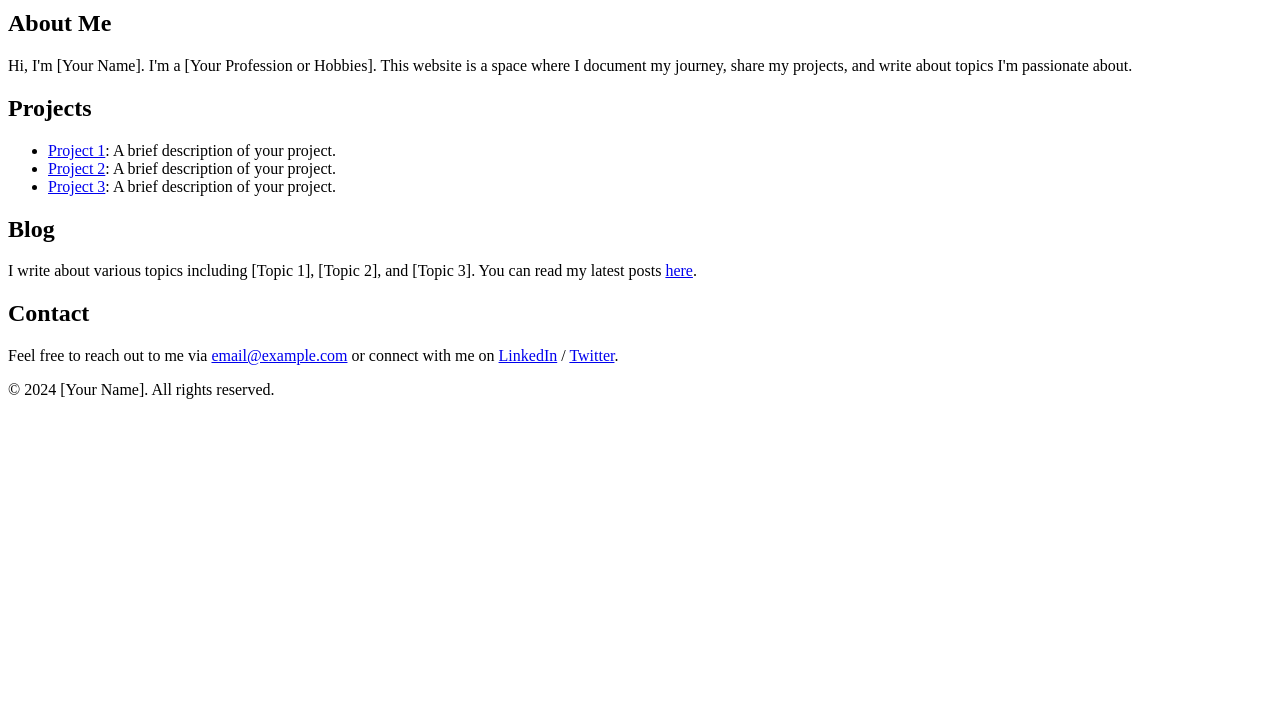
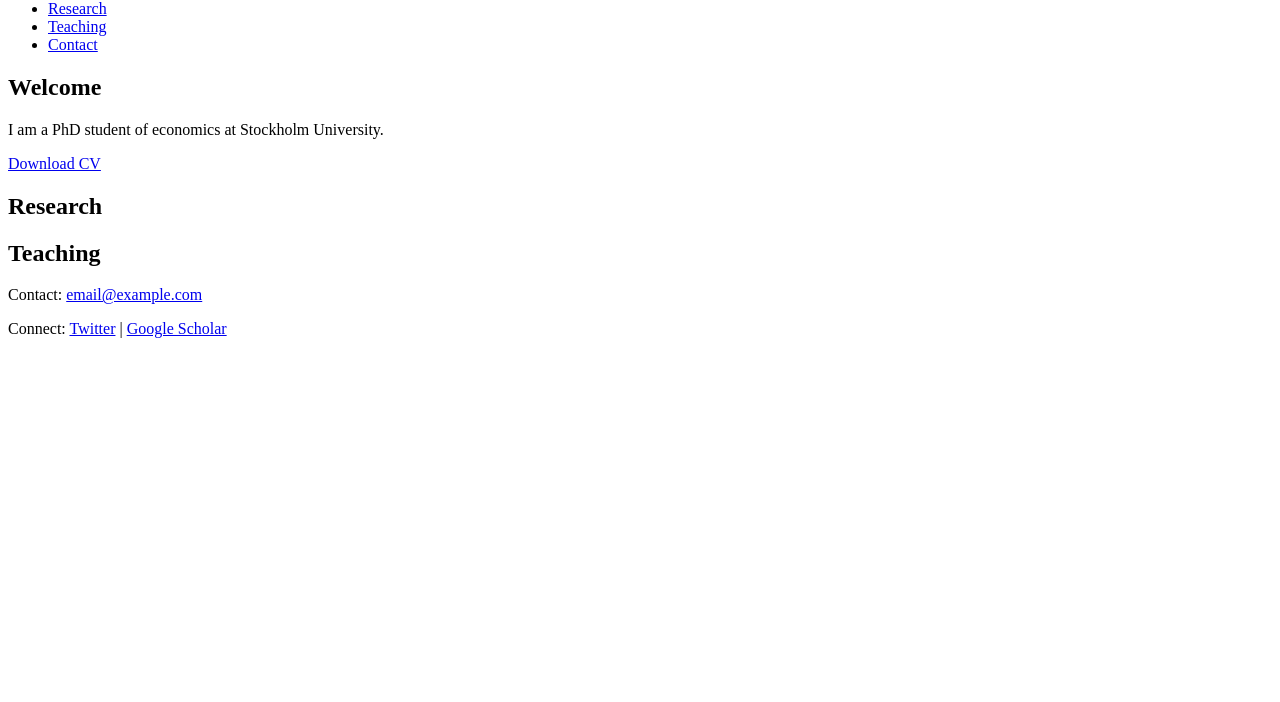
Before and after one commit to M-Naderitabar/M-Naderitabar.github.io, a plain HTML site: page index.html in a window 1280 px wide. Shown: the part 98-800 px from the top of the page. Drawn offline with Linux system fonts and the light colour scheme.

Commit message:
Update index.html

```diff
--- a/index.html
+++ b/index.html
@@ -3,49 +3,41 @@
 <head>
     <meta charset="UTF-8">
     <meta name="viewport" content="width=device-width, initial-scale=1.0">
-    <title>My Personal Website</title>
-    <link rel="stylesheet" href="styles.css"> <!-- Link to your CSS file -->
+    <title>Mohammad Naderitabar</title>
+    <link rel="stylesheet" href="styles.css">
 </head>
 <body>
     <header>
+        <h1>Mohammad Hoseini</h1>
         <nav>
             <ul>
-                <li><a href="#about">About Me</a></li>
-                <li><a href="#projects">Projects</a></li>
-                <li><a href="#blog">Blog</a></li>
+                <li><a href="#home">Home</a></li>
+                <li><a href="#research">Research</a></li>
+                <li><a href="#teaching">Teaching</a></li>
                 <li><a href="#contact">Contact</a></li>
             </ul>
         </nav>
     </header>
-
     <main>
-        <section id="about">
-            <h1>About Me</h1>
-            <p>Hi, I'm [Your Name]. I'm a [Your Profession or Hobbies]. This website is a space where I document my journey, share my projects, and write about topics I'm passionate about.</p>
+        <section id="home">
+            <h2>Welcome</h2>
+            <p>
+                I am a PhD student of economics at Stockholm University.
+            </p>
+            <a href="https://www.dropbox.com/s/your-cv-link" target="_blank">Download CV</a>
         </section>
-
-        <section id="projects">
-            <h2>Projects</h2>
-            <ul>
-                <li><a href="link-to-project-1">Project 1</a>: A brief description of your project.</li>
-                <li><a href="link-to-project-2">Project 2</a>: A brief description of your project.</li>
-                <li><a href="link-to-project-3">Project 3</a>: A brief description of your project.</li>
-            </ul>
+        <section id="research">
+            <h2>Research</h2>
+            <!-- Research content goes here -->
         </section>
-
-        <section id="blog">
-            <h2>Blog</h2>
-            <p>I write about various topics including [Topic 1], [Topic 2], and [Topic 3]. You can read my latest posts <a href="link-to-blog">here</a>.</p>
-        </section>
-
-        <section id="contact">
-            <h2>Contact</h2>
-            <p>Feel free to reach out to me via <a href="mailto:email@example.com">email@example.com</a> or connect with me on <a href="link-to-linkedin">LinkedIn</a> / <a href="link-to-twitter">Twitter</a>.</p>
+        <section id="teaching">
+            <h2>Teaching</h2>
+            <!-- Teaching content goes here -->
         </section>
     </main>
-
     <footer>
-        <p>&copy; 2024 [Your Name]. All rights reserved.</p>
+        <p>Contact: <a href="mailto:email@example.com">email@example.com</a></p>
+        <p>Connect: <a href="https://twitter.com/yourprofile" target="_blank">Twitter</a> | <a href="https://scholar.google.com/citations?user=yourprofile" target="_blank">Google Scholar</a></p>
     </footer>
 </body>
 </html>
```
